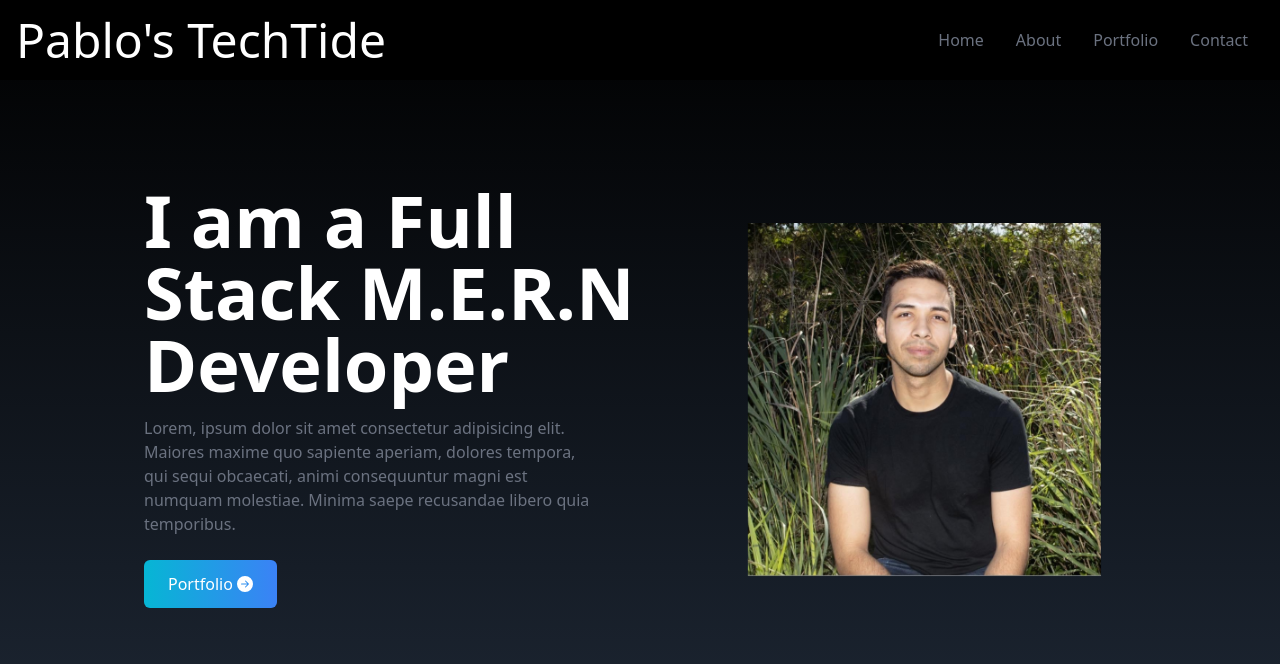
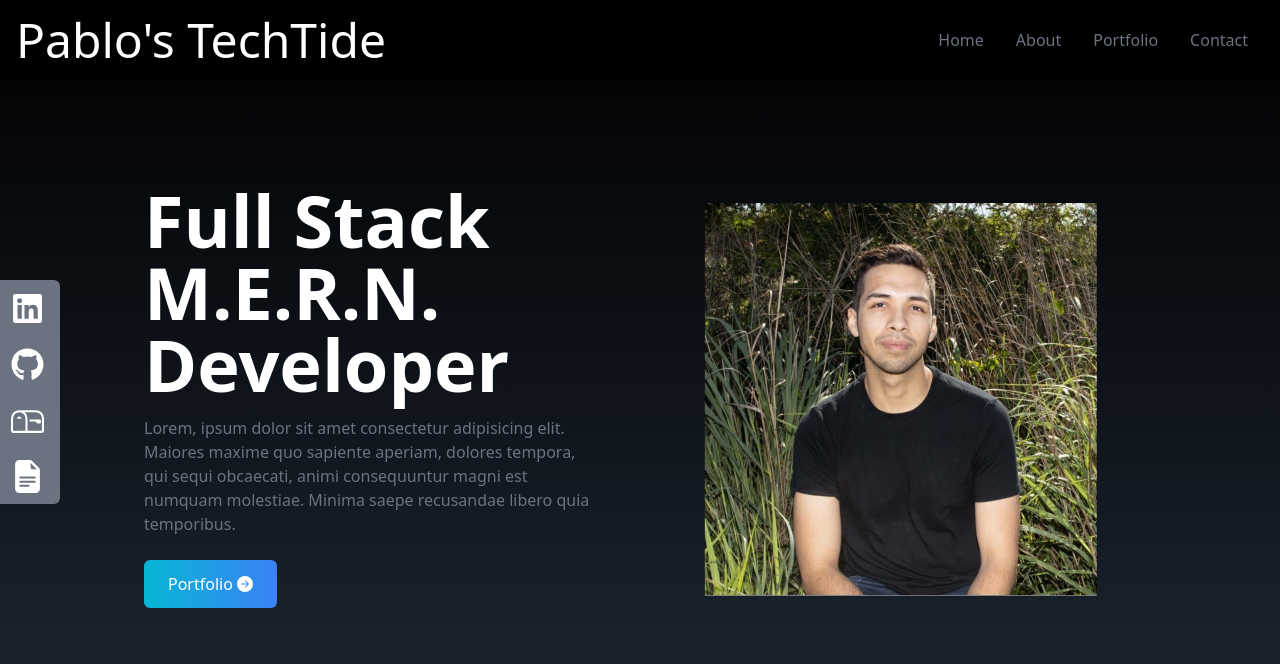
Before and after one commit to xJuanPablo/TechTide, a React (Create React App) app: page / in a window 1280 px wide. Shown: the top 664 px of the page. Built offline with nearby package versions, Linux system fonts and the light colour scheme.

Commit message:
added fixed links to desktop view

```diff
--- a/src/App.js
+++ b/src/App.js
@@ -1,11 +1,14 @@
 import NavBar from "./components/navbar";
 import Home from "./components/Home";
+import { Links } from "./components/Links";
 
 function App() {
   return (
     <div>
     <NavBar/>
     <Home />
+
+    <Links />
     </div>
   );
 }
--- a/src/components/Home.jsx
+++ b/src/components/Home.jsx
@@ -10,7 +10,7 @@ const Home = () => {
       <div className='max-w-screen-lg mx-auto flex flex-col items-center justify-center h-full px-4 md:flex-row '>
 
         <div className='flex flex-col justify-center h-full'>
-          <h2 className='text-3xl sm:text-7xl font-bold text-white'>I am a Full Stack M.E.R.N Developer</h2>
+          <h2 className='text-3xl sm:text-7xl font-bold text-white'>Full Stack M.E.R.N. Developer</h2>
           <p className='text-gray-500 py-4 max-w-md'>
             Lorem, ipsum dolor sit amet consectetur adipisicing elit. Maiores maxime quo sapiente aperiam, dolores tempora, qui sequi obcaecati, animi consequuntur magni est numquam molestiae. Minima saepe recusandae libero quia temporibus.
           </p>
--- /dev/null
+++ b/src/components/Links.jsx
@@ -0,0 +1,79 @@
+import React from 'react'
+import {FaLinkedin, FaGithub} from "react-icons/fa"
+import {BsMailbox, BsFillFileEarmarkTextFill} from "react-icons/bs"
+
+
+export const Links = () => {
+
+  const links =[
+    {
+      id: 1,
+      child: (
+
+        <>
+        LinkedIn <FaLinkedin size={33}/>
+        </>
+      ),
+      href: 'https://www.linkedin.com/in/juan-pablo-archuleta/',
+      style: 'rounded-tr-md'
+    },
+    {
+      id: 2,
+      child: (
+
+        <>
+        GitHub <FaGithub size={33}/>
+        </>
+      ),
+      href: 'https://github.com/xJuanPablo',
+    },
+    {
+      id: 3,
+      child: (
+
+        <>
+        Mail <BsMailbox size={33}/>
+        </>
+      ),
+      href: "mailto:pabloarchuleta@gmail.com",
+    },
+    {
+      id: 4,
+      child: (
+
+        <>
+        Resume <BsFillFileEarmarkTextFill size={33}/>
+        </>
+      ),
+      href: '/resume.pdf',
+      style: 'rounded-br-md',
+      download: true
+    },
+  ]
+
+  return (
+    <div className='hidden lg:flex flex-col top-[35%] left-0 fixed'>
+
+
+    <ul>
+      {links.map((link) => (
+
+
+
+      <li key={link.id} className={`flex justify-between items-center w-40 h-14 px-4 ml-[-100px] hover:ml-[-10px] hover:rounded-md duration-300 bg-gray-500 ${link.style}`}>
+        <a href={link.href} className='flex justify-between items-center w-full text-white' download={link.download} target='_blank' rel="noreferrer">
+          {link.child}
+
+        </a>
+      </li>
+
+
+
+
+      ))}
+    </ul>
+
+
+    </div>
+  )
+}
--- a/src/components/navbar.jsx
+++ b/src/components/navbar.jsx
@@ -37,7 +37,7 @@ const NavBar = () => {
 
 
       <div onClick={() => setNav(!nav)} className='cursor-pointer pr-4 z-10 text-gray-500 md:hidden'>
-      {nav ? <FaTimes set={30}/> : <FaBarsStaggered size={30} />}
+      {nav ? <FaTimes set={50}/> : <FaBarsStaggered size={30} />}
       </div>
 
 
```
Also changed, not shown: 1 other file (tests, documents, lock files or other folders).
